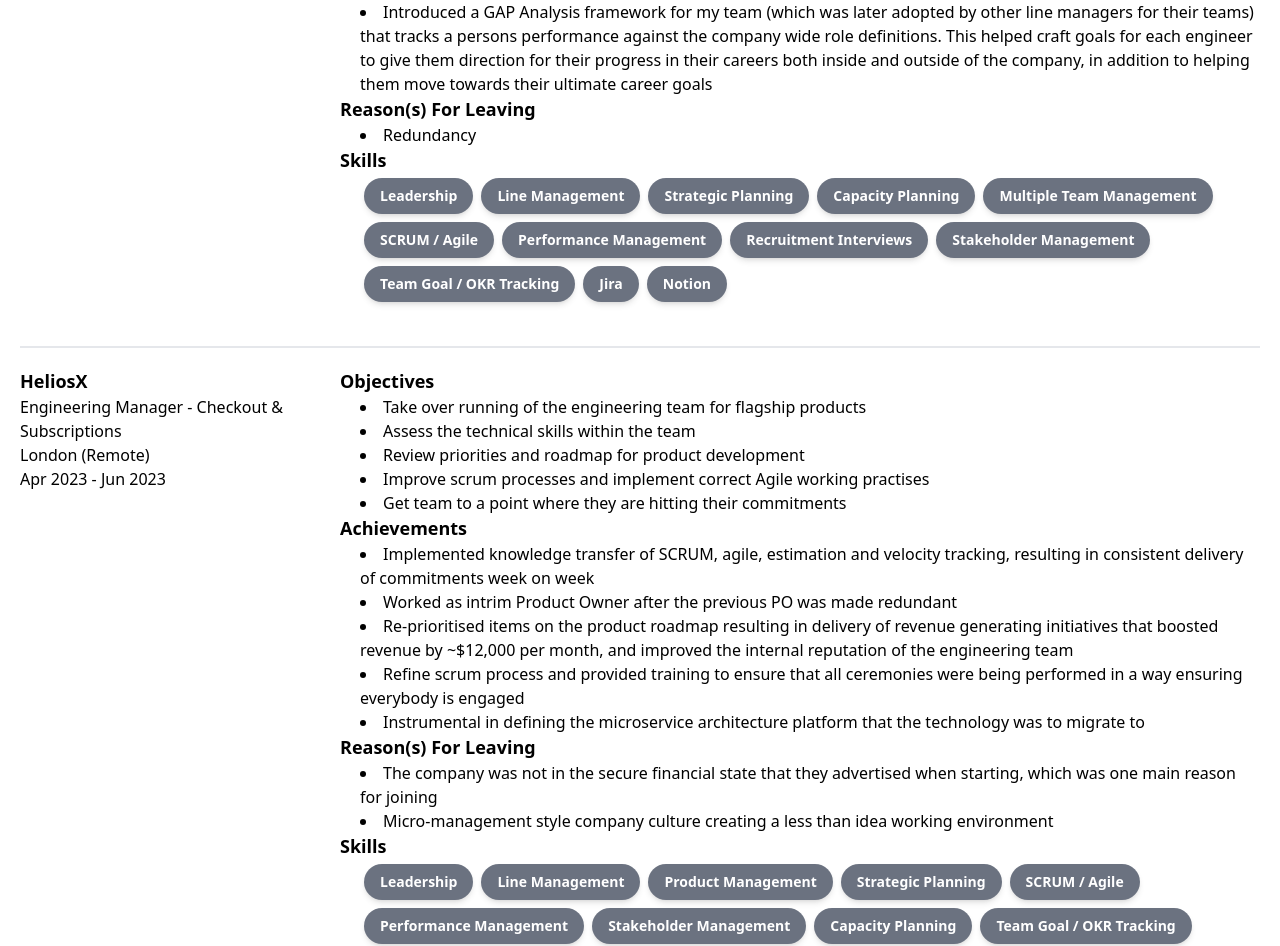
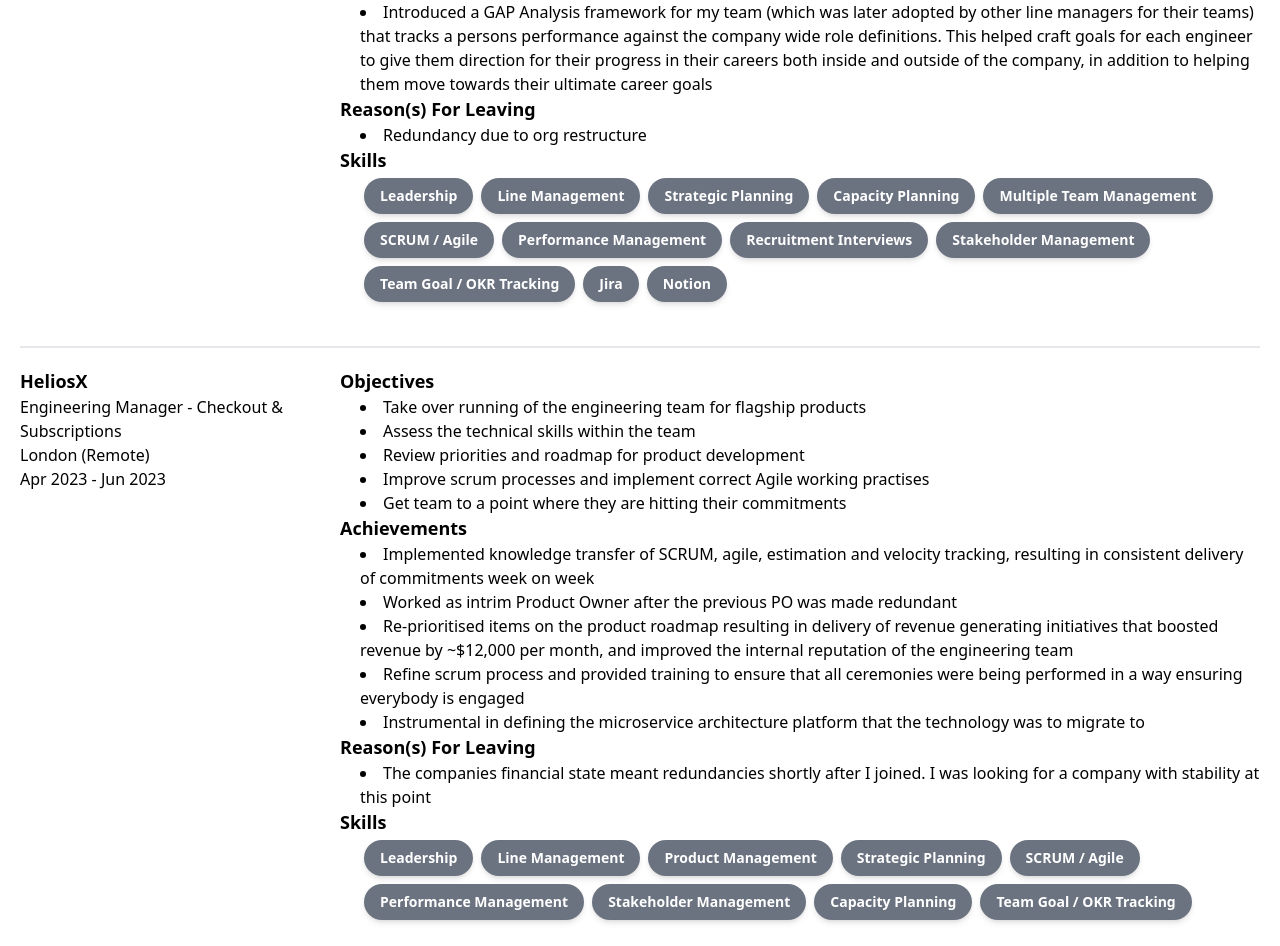
Before and after one commit to DavidChristopherJohnson/dcjohnson-v3, a Next.js app: page /cv in a window 1280 px wide. Shown: the part 746-1692 px from the top of the page. Built offline with nearby package versions, Linux system fonts and the light colour scheme.

Commit message:
Further tweaks to CV and added a quick action button for my CV to the homepage

```diff
--- a/app/page.tsx
+++ b/app/page.tsx
@@ -1,5 +1,7 @@
 import Image from "next/image";
 import Avatar from '@/assets/Avatar.jpg';
+import Pill from "@/components/pill";
+import Link from "next/link";
 
 const dobYear = 1985;
 const dobMonth = 4;
@@ -19,6 +21,7 @@
       <div className="w-full max-w-7xl flex flex-grow-1 max-sm:flex-col" >
         <div className="sm:min-w-80  max-sm:max-w-60 max-sm:self-center">
           <Image src={Avatar} alt="David Johnson sat in a red chair looking at the camera" />
+          <Link href='/cv' className="text-center"><Pill text="Click here for my CV"/></Link>
         </div>
         <div className="flex-grow-1 p-10 space-y-5">
           <div>
@@ -43,7 +46,7 @@
               After graduation I started my first permenant Software Engineering role at Concorde Infomatics (the team I as on was later sold to Northgate Public Services) on CARM (Computer Aided Reasource Management). I spent 7 years in this role, working my way up to principal engineer, in addition to being the defacto database and network administrator. This role comprised of creating resource management software for police forces in the UK. Initially this was in VB.NET restricted to 32bit architecture. When I left I had led initiatives to evolve this into a service orientated architecture built in C#, suitable for running on 64 bit architectures, resolving massive issues with resource availability. This software was used by soem of the biggest police forces in the UK.
             </p>
             <p>
-              After a number of years here I moved to KeyedIn Solutions, where I took a role as Senior Software Engineer, and left as a Technical Lead (which included hands on coding and line manager responsibilities). I spent a number of years here, working on their SaaS offtering for Project Portfolio Management (PPM) and Professional Services Automation (PSA) product. Eventually I decided to move on from KeyedIn as I wanted to exhibit my diversity as a software engineer, and not get 'typecast' as only being able to work in .Net.
+              After a number of years here I moved to KeyedIn Solutions, where I took a role as Senior Software Engineer, and left as a Technical Lead (which included hands on coding and line manager responsibilities). I spent a number of years here, working on their SaaS offtering for Project Portfolio Management (PPM) and Professional Services Automation (PSA) product. Eventually I decided to move on from KeyedIn as I wanted to exhibit my diversity as a software engineer, and not get &quot;typecast&quot; as only being able to work in .Net.
             </p>
             <p>
               In order to show my diversity of skills, I joined AND Digital where I tool a step down in role to become a Senior Software Engineer again. Here I worked on a number of clients including, Lloyds Banking Group, StepChange Debt Charity and Covea Insurance. In addition to client side work I was also heavily involved in teach / mentoring junior engineers, including providing technical and career guidance.
@@ -58,7 +61,7 @@
               My next role was working at Flipdish as an Engineering Manager, looking after the Web, Mobile iOS and Mobile Android teams of their flagship products. These teams represented 80% of the companies revenue. Here I was able to further demonstrate and refine my leadership and line management approaches, under the guidance of Craig Wayman (the then Director of Engineering). Eventually Flipdish started to struggle with similar financial difficulties, so I decided that the time was to move on to somewhere more stable for a time.
             </p>
             <p>
-              At this point I moved to HeliosX. I spent a brief spell here as Engineering Manager on the companies flagship products (ZipHealth., MedExpress and RocketRx). Shortly after starting here, I had to pivot to also take on product manager responsibilities, due to a round of redundancies. While doing both roles, I was able to re-prioritise the work the engineers were working on, so that we had a nice mix of delivering measurable value (in revenue) and paying down technical debt. During my brief spell here I was able to increase montly recurring revenue significantly. I decided to leave HeliosX after a very short time due to the financial state of the company, which I was originally told was profitable, but it transpires it was not, in addition to an incompatible company culture.
+              At this point I moved to HeliosX. I spent a brief spell here as Engineering Manager on the companies flagship products (ZipHealth., MedExpress and RocketRx). Shortly after starting here, I had to pivot to also take on product manager responsibilities, due to a round of redundancies. While doing both roles, I was able to re-prioritise the work the engineers were working on, so that we had a nice mix of delivering measurable value (in revenue) and paying down technical debt. During my brief spell here I was able to increase montly recurring revenue significantly. I decided to leave HeliosX after a very short time due to the financial state of the company which introduced redundancies shortly after I started.
             </p>
             <p>
               My latest role was at Blexr, which has been the best role I have had for a number of years. Here I was the Engineering Manager for the CasinoReviews.com team, in addition to eventually branching out to also running the Bonuses.com team. Over the nine months at Blexr, I have seen a huge amount of growth in myself, thanks by and large to my then line manager (and VP of Engineering) Jarrad Kabral. When I left the company due to redundancy I was one of the biggest line managers in the company, with 10 direct reports across multiple teams and technologies
--- a/data/jobs/blexr.ts
+++ b/data/jobs/blexr.ts
@@ -32,7 +32,7 @@
             "Identified and documented single points of failure",
             "Introduced a GAP Analysis framework for my team (which was later adopted by other line managers for their teams) that tracks a persons performance against the company wide role definitions. This helped craft goals for each engineer to give them direction for their progress in their careers both inside and outside of the company, in addition to helping them move towards their ultimate career goals"
         ],
-        reasonForLeaving: ["Redundancy"],
+        reasonForLeaving: ["Redundancy due to org restructure"],
         skills: ["Leadership",
             "Line Management",
             "Strategic Planning",
--- a/data/jobs/heliosx.ts
+++ b/data/jobs/heliosx.ts
@@ -20,8 +20,7 @@
             "Re-prioritised items on the product roadmap resulting in delivery of revenue generating initiatives that boosted revenue by ~$12,000 per month, and improved the internal reputation of the engineering team",
             "Refine scrum process and provided training to ensure that all ceremonies were being performed in a way ensuring everybody is engaged",
             "Instrumental in defining the microservice architecture platform that the technology was to migrate to"],
-        reasonForLeaving: ["The company was not in the secure financial state that they advertised when starting, which was one main reason for joining",
-            "Micro-management style company culture creating a less than idea working environment"],
+        reasonForLeaving: ["The companies financial state meant redundancies shortly after I joined. I was looking for a company with stability at this point"],
         skills: ['Leadership', 'Line Management', 'Product Management', 'Strategic Planning', 'SCRUM / Agile', 'Performance Management', 'Stakeholder Management', "Capacity Planning", 'Team Goal / OKR Tracking']
     }
 }
```
